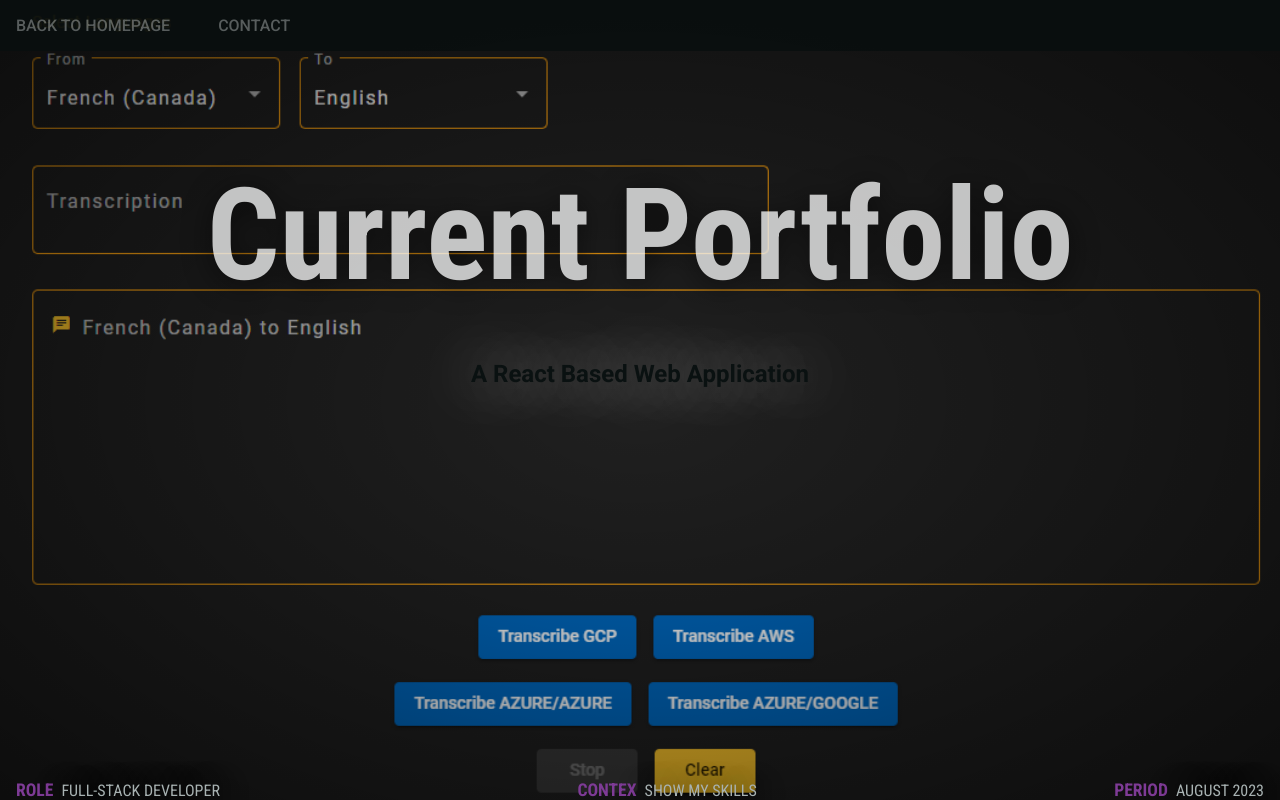
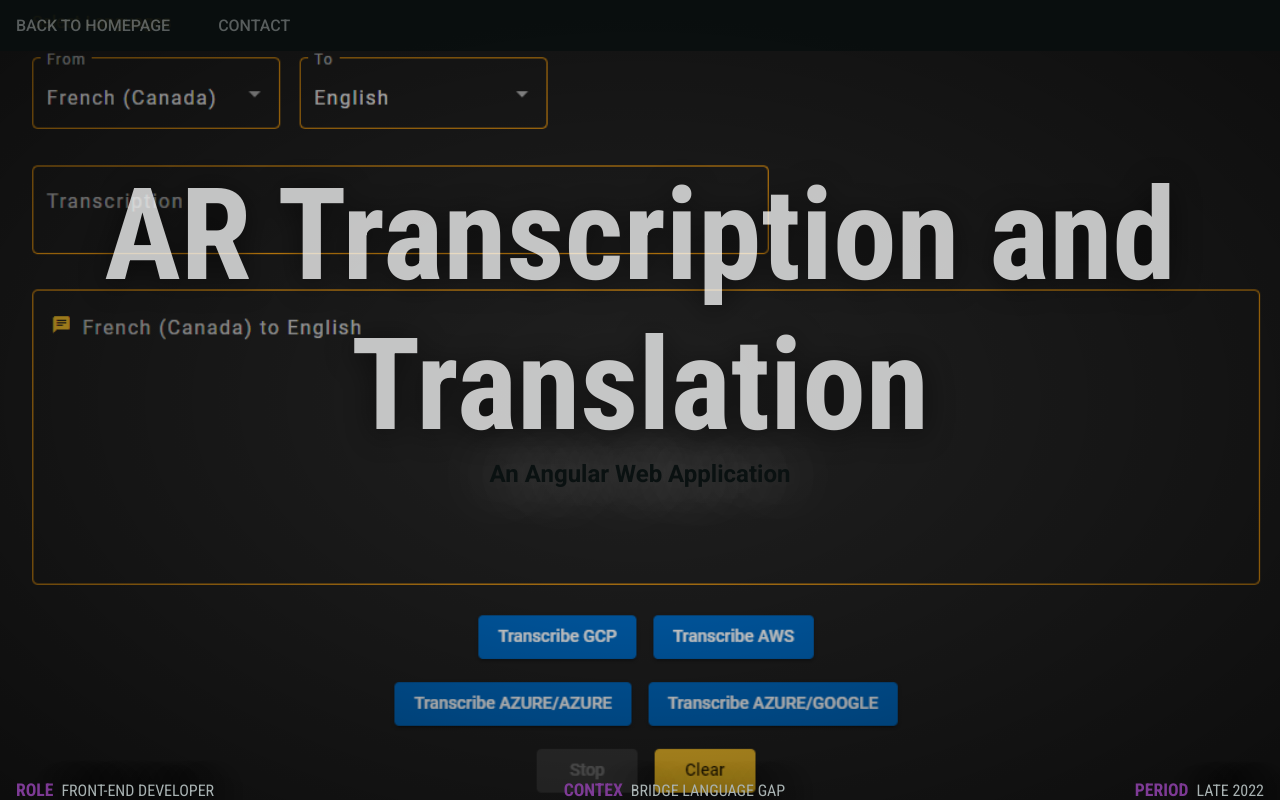
Before and after one commit to Gulshan1357/gulshan-portfolio-v2, a React (Vite) app: page /projectDetails/ARTranscriptionandTranslation in a window 1280 px wide. Shown: the top 800 px of the page. Built offline with nearby package versions, Linux system fonts and the light colour scheme.

Commit message:
Text data update

```diff
--- a/src/ProjectDetail/ARTranscriptionandTranslation/ARTranscriptionandTranslation.jsx
+++ b/src/ProjectDetail/ARTranscriptionandTranslation/ARTranscriptionandTranslation.jsx
@@ -23,20 +23,20 @@ const ARTranscriptionandTranslation = () => {
         <img src={V3} alt="Background GIF" />
         <div className="container">
           <div className="main-content">
-            <h1>Current Portfolio</h1>
-            <h2>A React Based Web Application</h2>
+            <h1>AR Transcription and Translation</h1>
+            <h2>An Angular Web Application</h2>
             <div className="main-footer">
               <div className="main-footer-content">
                 <h4>Role</h4>
-                <p>Full-Stack Developer</p>
+                <p>Front-End Developer</p>
               </div>
               <div className="main-footer-content">
                 <h4>Contex</h4>
-                <p>Show my skills</p>
+                <p>Bridge Language gap</p>
               </div>
               <div className="main-footer-content">
                 <h4>Period</h4>
-                <p>August 2023</p>
+                <p>Late 2022</p>
               </div>
             </div>
           </div>
```
